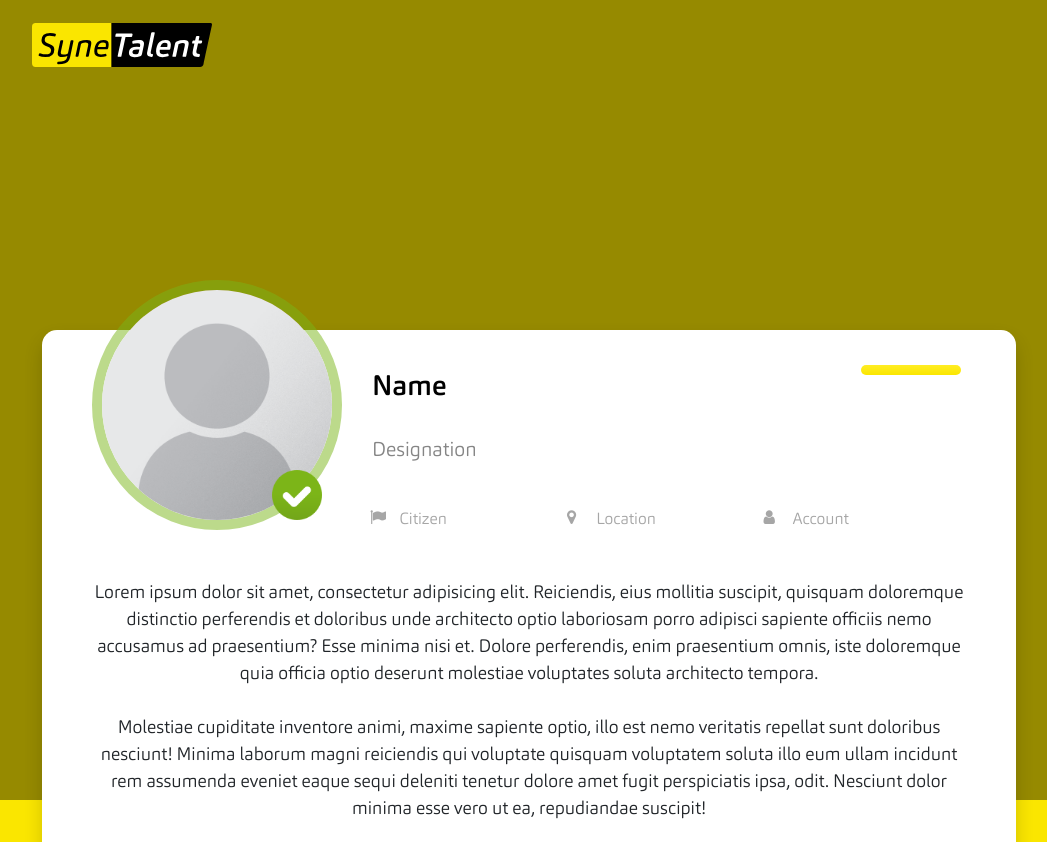
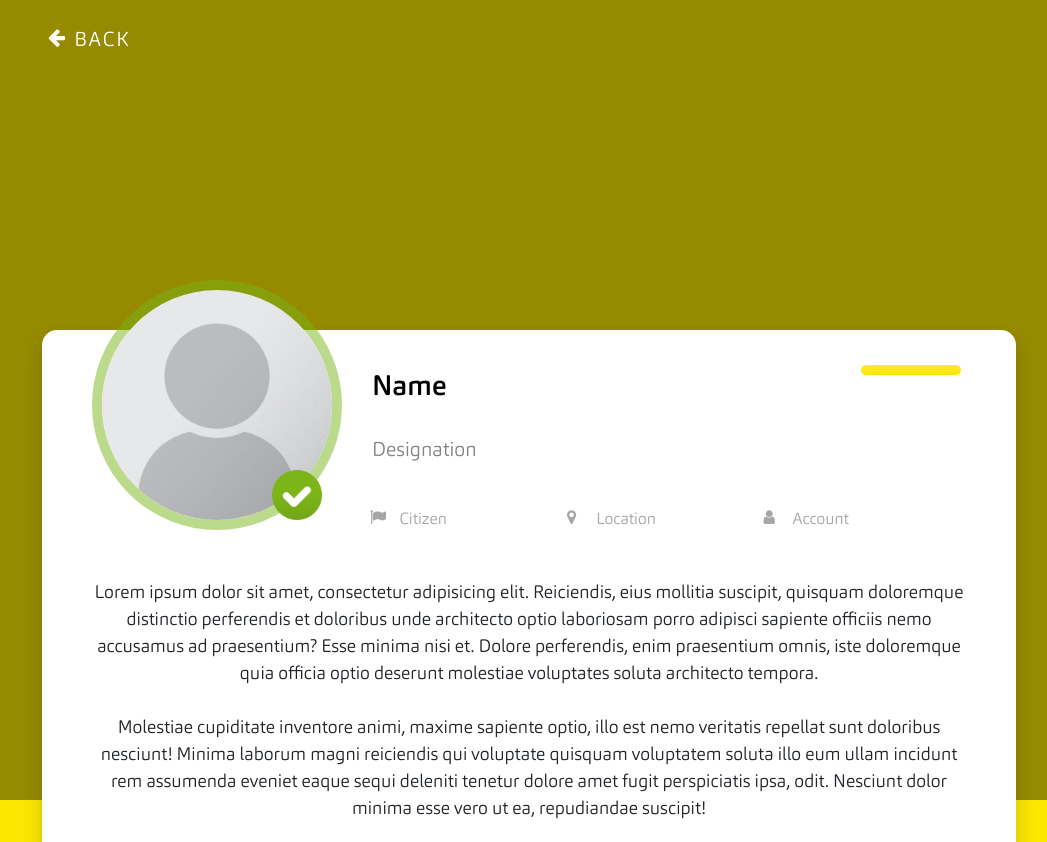
Before and after one commit to dessimondo/SyneTalent, a plain HTML site: page profile.html in a window 1280 px wide. Shown: the top 842 px of the page, without its empty margins (111-1158 px from the left). Drawn offline with Linux system fonts and the light colour scheme; files whose address does not match are found by name.

Commit message:
change back button

```diff
--- a/profile.html
+++ b/profile.html
@@ -20,8 +20,8 @@
   <!-- START nav -->
   <nav class="navbar navbar-expand-lg navbar-dark ftco_navbar ftco-navbar-light" id="ftco-navbar">
     <div class="container">
-      <a class="navbar-brand" href="index">
-        <img src="images/logo.svg" width="180px" alt="SyneTalent"/>
+      <a class="navbar-brand" href="javascript: history.back();">
+          <i class="ml-3 icon-arrow-left"></i> Back
       </a>
       <button class="navbar-toggler" type="button" data-toggle="collapse" data-target="#ftco-nav" aria-controls="ftco-nav" aria-expanded="false" aria-label="Toggle navigation">
         <span class="oi oi-menu"></span>
```
